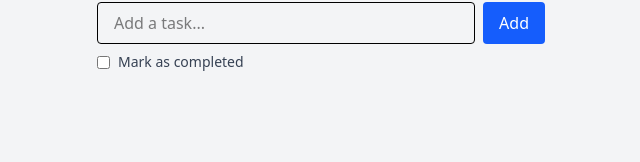
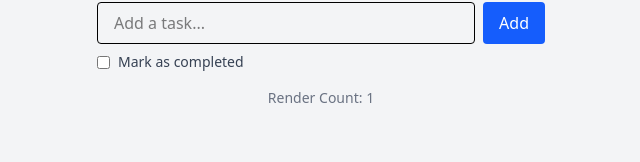
Before and after one commit to pgm-glenmega/todoapp-react, a React (Vite) app in the folder todo-app/: page / in a window 1280 px wide. Shown: the part 138-300 px from the top of the page, without its empty margins (319-959 px from the left). Built offline with nearby package versions, Linux system fonts and the light colour scheme.

Commit message:
added a rendercounter on the app page

```diff
--- a/todo-app/src/App.tsx
+++ b/todo-app/src/App.tsx
@@ -1,11 +1,17 @@
 import TodoItem from "./components/TodoItem";
 import TodoInput from "./components/TodoInput";
+
+//custom hooks
 import useTodoManager from "./hooks/useTodoManager";
+import useRenderCount from "./hooks/useRenderCount";
 
 export default function App() {
   const { tasks, addTask, deleteTask, toggleTask } = useTodoManager();
 
   const allComplete = tasks.every((task) => task.completed);
+
+  const renderCount = useRenderCount();
+  console.log(`Render count: ${renderCount}`);
 
   return (
     <div className="min-h-screen bg-gray-100 p-6 flex flex-col items-center">
@@ -28,6 +34,9 @@ export default function App() {
         )}
 
         <TodoInput onAdd={addTask} />
+        <p className="text-sm text-gray-500 text-center">
+          Render Count: {renderCount}
+        </p>
       </div>
     </div>
   );
--- a/todo-app/src/components/TodoItem.tsx
+++ b/todo-app/src/components/TodoItem.tsx
@@ -1,4 +1,3 @@
-// File: src/components/TodoItem.tsx
 import Button from './Button';
 
 type TodoItemProps = {
@@ -8,6 +7,7 @@ type TodoItemProps = {
   onToggle: (id: number) => void;
   onDelete: (id: number) => void;
 };
+
 
 export default function TodoItem({ id, text, completed, onToggle, onDelete }: TodoItemProps) {
   return (
--- /dev/null
+++ b/todo-app/src/hooks/useRenderCount.tsx
@@ -0,0 +1,11 @@
+import { useRef, useEffect } from 'react';
+
+export default function useRenderCount() {
+  const count = useRef(1); // starts at 1 because we already rendered once
+
+  useEffect(() => {
+    count.current += 1;
+  });
+
+  return count.current;
+}
```
